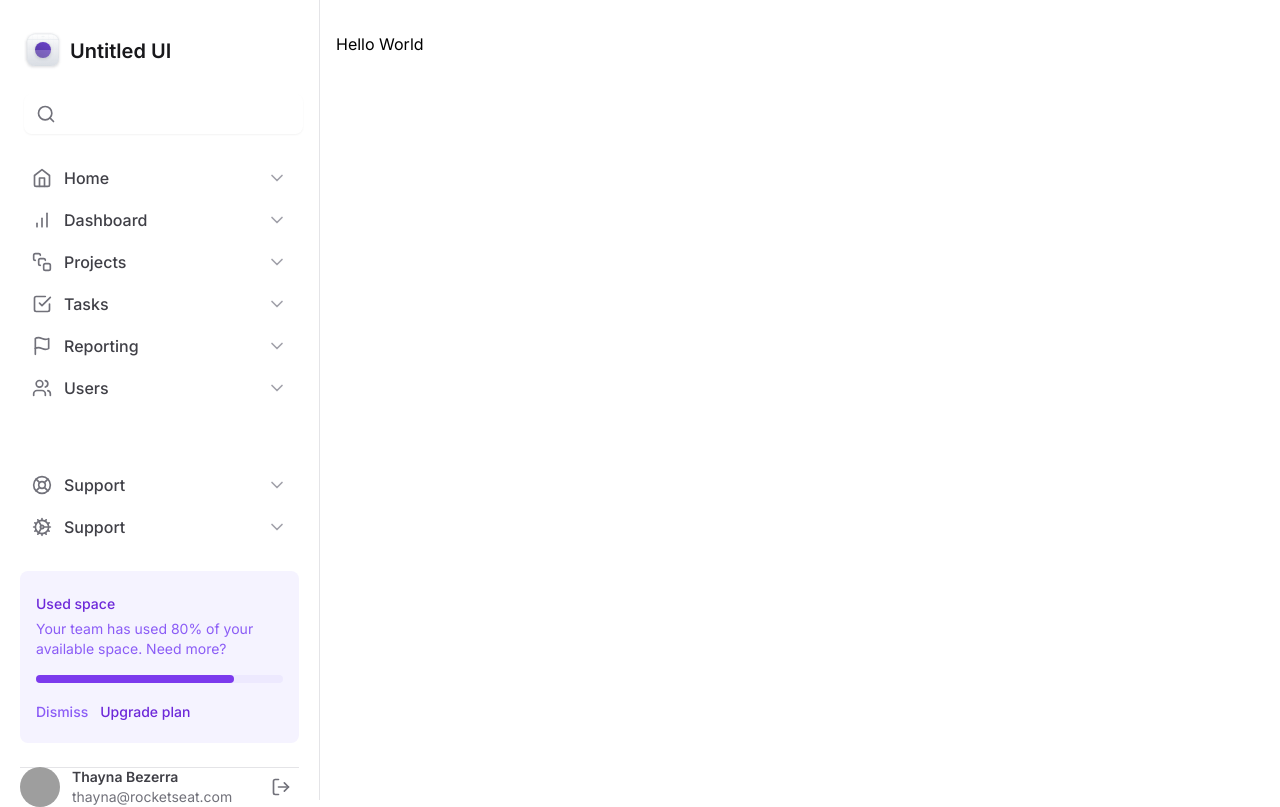
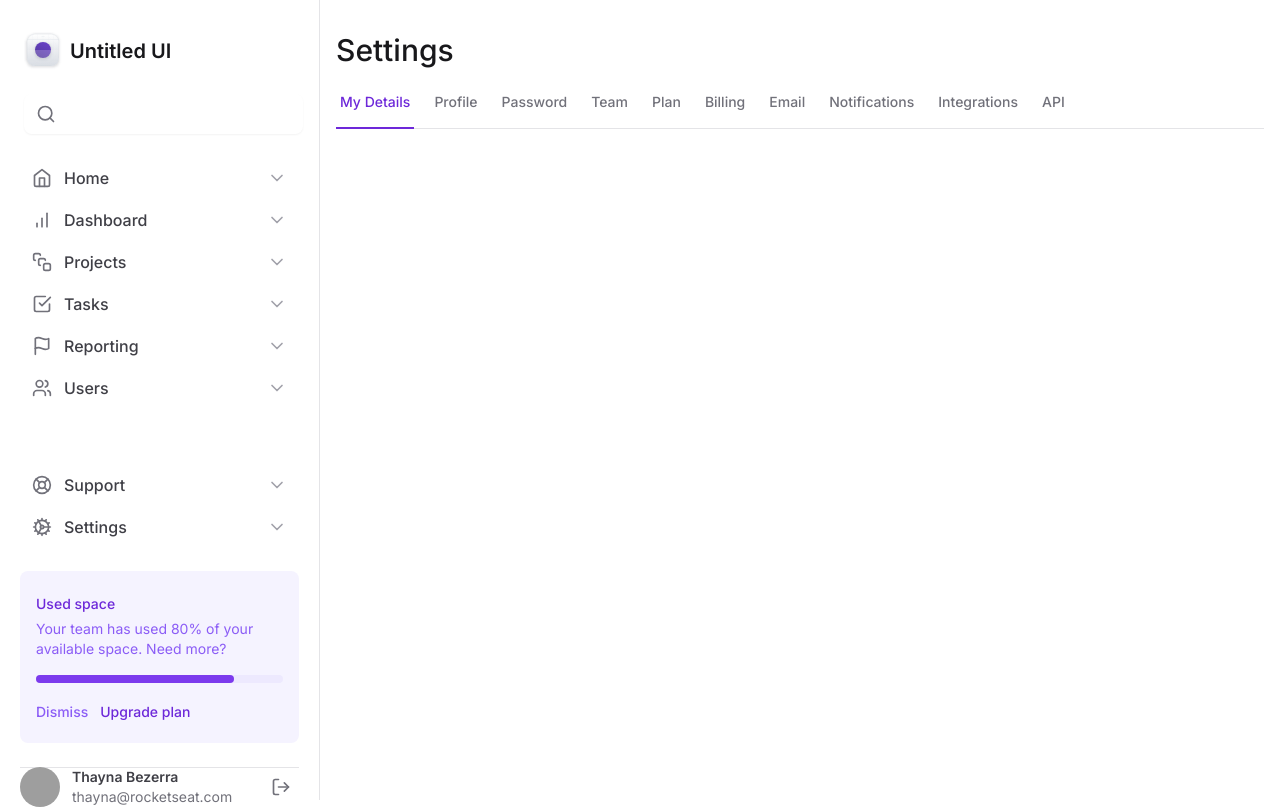
Before and after one commit to thayna-bezerra/dashboard, a Next.js app in the folder tailwind-next/: page / in a window 1280 px wide. Built offline with nearby package versions, Linux system fonts and the light colour scheme; grey boxes are pictures that could not be loaded.

Commit message:
creating tabs with tadix tabs

```diff
--- a/tailwind-next/package.json
+++ b/tailwind-next/package.json
@@ -9,6 +9,7 @@
     "lint": "next lint"
   },
   "dependencies": {
+    "@radix-ui/react-tabs": "^1.0.4",
     "lucide-react": "^0.331.0",
     "next": "14.1.0",
     "react": "^18",
--- /dev/null
+++ b/tailwind-next/src/app/components/SettingsTabs/TabItem.tsx
@@ -0,0 +1,23 @@
+'use client'
+import * as Tabs from '@radix-ui/react-tabs'
+
+export interface TabItemProps {
+    value: string
+    title: string
+    isSelected?: boolean
+}
+
+export function TabItem({ value, title, isSelected = false }: TabItemProps) {
+    return (
+        <Tabs.Trigger
+            value={value}
+            className="relative px-1 pb-4 text-sm font-medium text-zinc-500 hover:text-violet-700 data-[state=active]:text-violet-700"
+        >
+            <span>{title}</span>
+
+            {isSelected && (
+                <div className="absolute -bottom-px left-0 right-0 h-0.5 bg-violet-700" />
+            )}
+        </Tabs.Trigger>
+    )
+}
--- /dev/null
+++ b/tailwind-next/src/app/components/SettingsTabs/index.tsx
@@ -0,0 +1,24 @@
+'use client'
+import * as Tabs from '@radix-ui/react-tabs'
+import { TabItem } from './TabItem'
+import { useState } from 'react';
+
+export function SettingsTabs() {
+    const [currentTab, setCurrentTab] = useState('tab1');
+    return (
+        <Tabs.Root value={currentTab} onValueChange={setCurrentTab}>
+            <Tabs.List className="mt-6 flex w-full items-center gap-4 border-b border-zinc-200">
+                <TabItem value="tab1" title="My Details" isSelected={currentTab === 'tab1'}/>
+                <TabItem value="tab2" title="Profile"  isSelected={currentTab === 'tab2'}/>
+                <TabItem value="tab3" title="Password"  isSelected={currentTab === 'tab3'}/>
+                <TabItem value="tab4" title="Team"  isSelected={currentTab === 'tab4'}/>
+                <TabItem value="tab5" title="Plan"  isSelected={currentTab === 'tab5'}/>
+                <TabItem value="tab6" title="Billing"  isSelected={currentTab === 'tab6'}/>
+                <TabItem value="tab7" title="Email"  isSelected={currentTab === 'tab7'}/>
+                <TabItem value="tab8" title="Notifications"  isSelected={currentTab === 'tab8'}/>
+                <TabItem value="tab9" title="Integrations"  isSelected={currentTab === 'tab9'}/>
+                <TabItem value="tab10" title="API"  isSelected={currentTab === 'tab10'}/>
+            </Tabs.List>
+        </Tabs.Root>
+    )
+}
--- a/tailwind-next/src/app/components/Sidebar/index.tsx
+++ b/tailwind-next/src/app/components/Sidebar/index.tsx
@@ -30,7 +30,7 @@
             <div className="mt-auto flex flex-col gap-6">
                 <nav className="space-y-0.5">
                     <NavItem title="Support" icon={LifeBuoy} />
-                    <NavItem title="Support" icon={Cog} />
+                    <NavItem title="Settings" icon={Cog} />
                 </nav>
 
                 <UsedSpaceWidget />
--- a/tailwind-next/src/app/layout.tsx
+++ b/tailwind-next/src/app/layout.tsx
@@ -16,7 +16,7 @@
   children: React.ReactNode;
 }>) {
   return (
-    <html lang="en">
+    <html lang="en" className="antialiased">
       <body className={inter.className}>
         <div className="grid min-h-screen grid-cols-app">
           <Sidebar />
--- a/tailwind-next/src/app/page.tsx
+++ b/tailwind-next/src/app/page.tsx
@@ -1,9 +1,11 @@
-import Image from "next/image";
+import { SettingsTabs } from "./components/SettingsTabs";
+
 
 export default function Home() {
   return (
     <>
-      <h1> Hello World</h1>
+      <h1 className="text-3xl font-medium text-zinc-900">Settings</h1>
+      <SettingsTabs />
     </>
   );
 }
```
Also changed, not shown: 1 other file (tests, documents, lock files or other folders).
